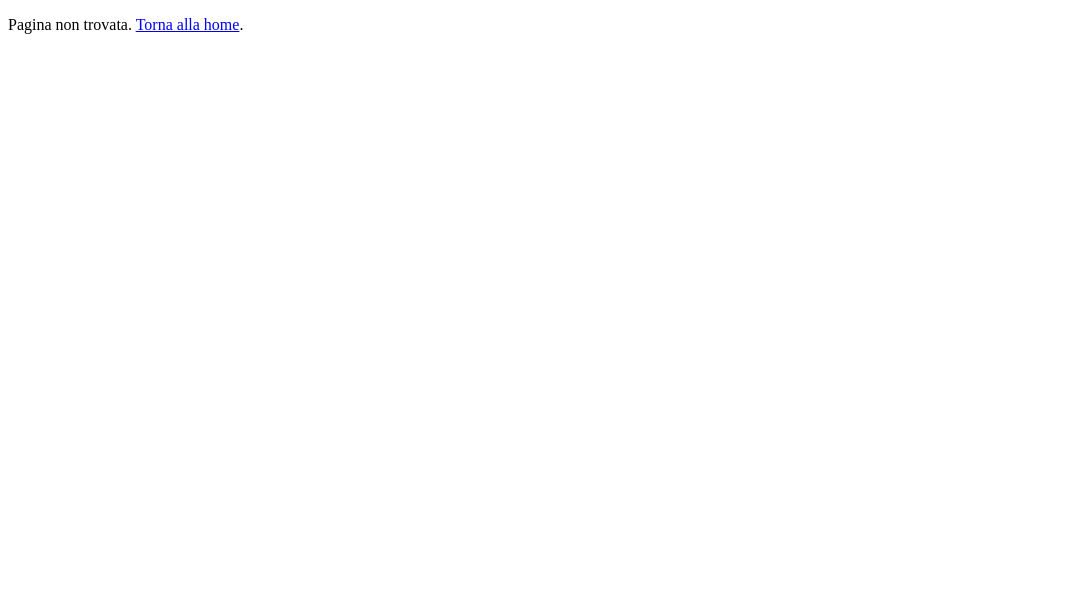
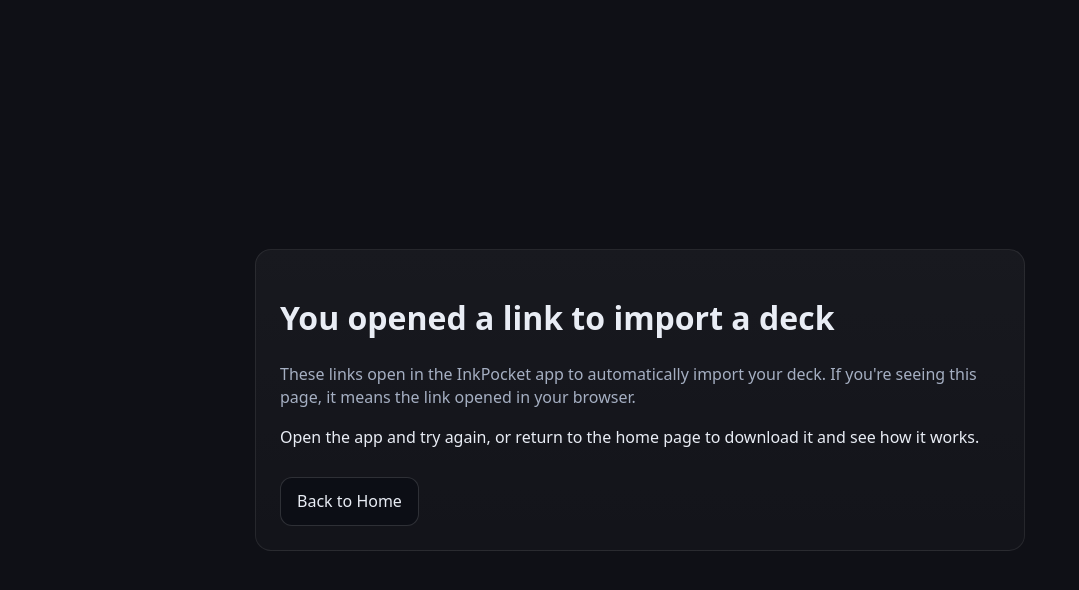
Before and after one commit to PixelPerfectOrganization/inkpocket-site, a plain HTML site: page 404.html in a window 1280 px wide. Shown: the whole page, without its empty margins (0-1079 px from the left). Drawn offline with Linux system fonts and the light colour scheme.

Commit message:
Update 404 page for deck import links

```diff
--- a/404.html
+++ b/404.html
@@ -2,19 +2,19 @@
 <html lang="it">
 <meta charset="utf-8" />
 <meta name="robots" content="noindex" />
-<title>Reindirizzamento…</title>
-<script>
-  (function () {
-    // Se vuoi reindirizzare qualsiasi /decks/import* alla home:
-    var path = location.pathname || "";
-    if (path.toLowerCase().startsWith("/decks/import")) {
-      // Se vuoi conservare query/hash, appendili alla home (opzionale)
-      // location.replace("/" + location.search + location.hash);
-      location.replace("/"); // semplice: vai alla home se vede un import
-      return;
-    }
-    // Fallback: classica 404 (qui potresti rimandare alla home o mostrare un messaggio)
-    document.write("<p>Pagina non trovata. <a href='/'>Torna alla home</a>.</p>");
-  })();
-</script>
+<title>Deck link detected</title>
+<style>
+  body{margin:0;font:16px/1.45 system-ui,-apple-system,Segoe UI,Roboto,Helvetica,Arial;background:#0f1016;color:#e9edf5;display:grid;place-items:center;height:100vh}
+  .card{max-width:720px;padding:24px;border-radius:16px;border:1px solid rgba(255,255,255,.08);background:linear-gradient(180deg,rgba(255,255,255,.04),rgba(255,255,255,.02))}
+  .muted{color:#a5afc2}
+  a.btn{display:inline-block;margin-top:12px;padding:12px 16px;border-radius:12px;border:1px solid rgba(255,255,255,.14);text-decoration:none;color:#e9edf5;background:#0c0e15}
+</style>
+<body>
+  <div class="card">
+    <h1>You opened a link to import a deck</h1>
+    <p class="muted">These links open in the InkPocket app to automatically import your deck. If you're seeing this page, it means the link opened in your browser.</p>
+    <p>Open the app and try again, or return to the home page to download it and see how it works.</p>
+    <a href="/" class="btn">Back to Home</a>
+  </div>
+</body>
 </html>
```
